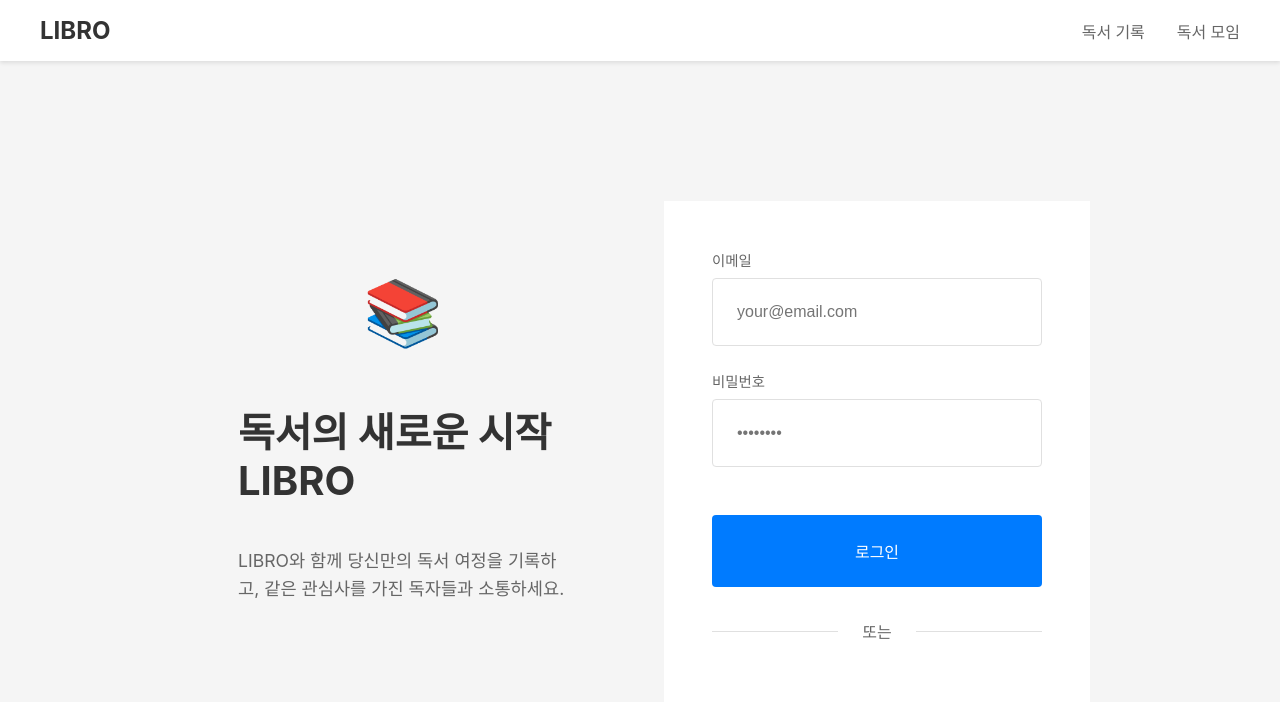
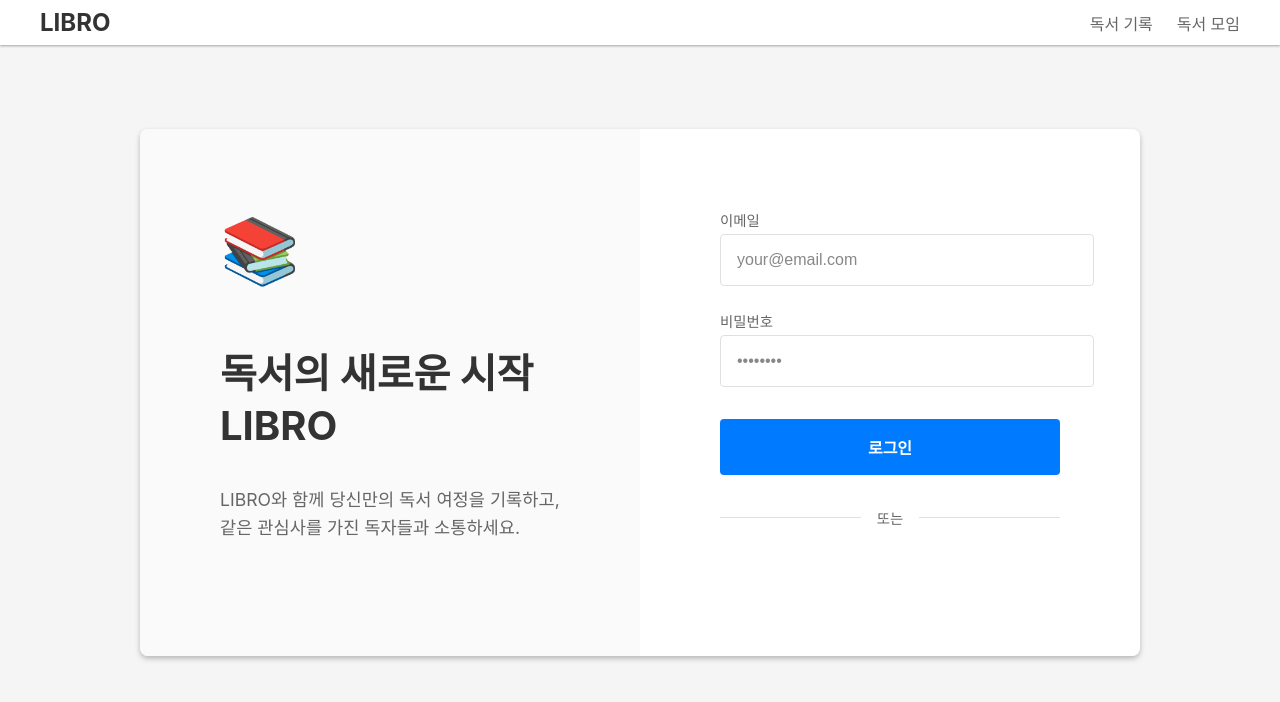
Before and after one commit to organization-hyun/libro-frontend, a React (Vite) app: page /login in a window 1280 px wide. Shown: the top 702 px of the page. Built offline with nearby package versions, Linux system fonts and the light colour scheme; no server answers.

Commit message:
로그인 기능 적용

```diff
--- a/src/App.tsx
+++ b/src/App.tsx
@@ -1,3 +1,4 @@
+import React from 'react';
 import { BrowserRouter as Router, Routes, Route, Link, Navigate } from 'react-router-dom';
 import styled from 'styled-components';
 import { theme } from './styles/theme';
--- /dev/null
+++ b/src/api/auth.ts
@@ -0,0 +1,17 @@
+import { LoginRequest, LoginResponse } from '../types/auth';
+import { api } from './axios';
+
+export const login = async (credentials: LoginRequest): Promise<LoginResponse> => {
+  const response = await api.post<LoginResponse>('/auth/login', credentials);
+  const { token } = response.data;
+
+  // Save token to localStorage
+  localStorage.setItem('token', token);
+
+  return response.data;
+};
+
+export const logout = () => {
+  localStorage.removeItem('token');
+  window.location.href = '/login';
+};
--- /dev/null
+++ b/src/api/axios.ts
@@ -0,0 +1,37 @@
+import axios, { InternalAxiosRequestConfig } from 'axios';
+
+// 프록시를 사용하므로 전체 URL이 아닌 상대 경로만 사용
+const baseURL = '/api';
+
+export const api = axios.create({
+  baseURL,
+  headers: {
+    'Content-Type': 'application/json',
+  },
+});
+
+// Request interceptor
+api.interceptors.request.use(
+  (config: InternalAxiosRequestConfig) => {
+    const token = localStorage.getItem('token');
+    if (token && config.headers) {
+      config.headers.Authorization = `Bearer ${token}`;
+    }
+    return config;
+  },
+  (error) => {
+    return Promise.reject(error);
+  }
+);
+
+// Response interceptor
+api.interceptors.response.use(
+  (response) => response,
+  async (error) => {
+    if (error.response?.status === 401) {
+      localStorage.removeItem('token');
+      window.location.href = '/login';
+    }
+    return Promise.reject(error);
+  }
+);
--- a/src/components/ProtectedRoute.tsx
+++ b/src/components/ProtectedRoute.tsx
@@ -1,17 +1,19 @@
-import { Navigate } from 'react-router-dom';
+import React from 'react';
+import { Navigate, useLocation } from 'react-router-dom';
 import { useAuth } from '../contexts/AuthContext';
 
 interface ProtectedRouteProps {
   children: React.ReactNode;
 }
 
-export function ProtectedRoute({ children }: ProtectedRouteProps) {
+export const ProtectedRoute: React.FC<ProtectedRouteProps> = ({ children }) => {
   const { isAuthenticated } = useAuth();
+  const location = useLocation();
 
   if (!isAuthenticated) {
-    // 로그인 페이지로 리다이렉트
-    return <Navigate to="/login" replace />;
+    // Redirect to login page with the return url
+    return <Navigate to="/login" state={{ from: location }} replace />;
   }
 
   return <>{children}</>;
-}
+};
--- a/src/contexts/AuthContext.tsx
+++ b/src/contexts/AuthContext.tsx
@@ -1,35 +1,68 @@
-import React, { createContext, useContext, useState, ReactNode } from 'react';
+import React, { createContext, useContext, useState, useEffect } from 'react';
+import { AuthState, LoginRequest } from '../types/auth';
+import * as authApi from '../api/auth';
 
-interface AuthContextType {
-  isAuthenticated: boolean;
-  login: () => void;
+interface AuthContextType extends AuthState {
+  login: (credentials: LoginRequest) => Promise<void>;
   logout: () => void;
 }
 
 const AuthContext = createContext<AuthContextType | undefined>(undefined);
 
-export function AuthProvider({ children }: { children: ReactNode }) {
-  const [isAuthenticated, setIsAuthenticated] = useState(false);
+export const AuthProvider: React.FC<{ children: React.ReactNode }> = ({ children }) => {
+  const [authState, setAuthState] = useState<AuthState>({
+    token: localStorage.getItem('token'),
+    isAuthenticated: !!localStorage.getItem('token'),
+  });
 
-  const login = () => {
-    setIsAuthenticated(true);
+  useEffect(() => {
+    const token = localStorage.getItem('token');
+    if (token) {
+      setAuthState({
+        token,
+        isAuthenticated: true,
+      });
+    }
+  }, []);
+
+  const login = async (credentials: LoginRequest) => {
+    try {
+      const response = await authApi.login(credentials);
+      setAuthState({
+        token: response.token,
+        isAuthenticated: true,
+      });
+    } catch (error) {
+      console.error('Login failed:', error);
+      throw error;
+    }
   };
 
   const logout = () => {
-    setIsAuthenticated(false);
+    authApi.logout();
+    setAuthState({
+      token: null,
+      isAuthenticated: false,
+    });
   };
 
   return (
-    <AuthContext.Provider value={{ isAuthenticated, login, logout }}>
+    <AuthContext.Provider
+      value={{
+        ...authState,
+        login,
+        logout,
+      }}
+    >
       {children}
     </AuthContext.Provider>
   );
-}
+};
 
-export function useAuth() {
+export const useAuth = () => {
   const context = useContext(AuthContext);
   if (context === undefined) {
     throw new Error('useAuth must be used within an AuthProvider');
   }
   return context;
-}
+};
--- a/src/pages/Login.tsx
+++ b/src/pages/Login.tsx
@@ -1,40 +1,49 @@
+import React, { useState, useEffect } from 'react';
 import { useNavigate, useLocation } from 'react-router-dom';
 import styled from 'styled-components';
 import { theme } from '../styles/theme';
 import { useAuth } from '../contexts/AuthContext';
-import { useEffect } from 'react';
 
 const LoginContainer = styled.div`
-  max-width: 900px;
+  max-width: 1000px;
   margin: 60px auto;
-  padding: ${theme.spacing.xl};
   display: flex;
-  gap: ${theme.spacing.xl};
   background: ${theme.colors.background.main};
+  border-radius: ${theme.borderRadius.md};
+  box-shadow: ${theme.shadows.md};
+  overflow: hidden;
 `;
 
 const LeftSection = styled.div`
   flex: 1;
-  padding: ${theme.spacing.xl};
+  padding: 80px;
   display: flex;
   flex-direction: column;
   justify-content: center;
+  background: ${theme.colors.background.light};
 `;
 
 const RightSection = styled.div`
   flex: 1;
-  padding: ${theme.spacing.xl};
+  padding: 80px;
   display: flex;
   flex-direction: column;
   justify-content: center;
   background: ${theme.colors.background.white};
 `;
 
+const BookIcon = styled.div`
+  font-size: 4rem;
+  color: ${theme.colors.primary};
+  margin-bottom: ${theme.spacing.xl};
+`;
+
 const WelcomeText = styled.h1`
   font-size: 2.5rem;
   color: ${theme.colors.text.primary};
   margin-bottom: ${theme.spacing.md};
-  line-height: 1.2;
+  line-height: 1.3;
+  font-weight: 700;
 `;
 
 const SubText = styled.p`
@@ -47,7 +56,8 @@ const SubText = styled.p`
 const LoginForm = styled.form`
   display: flex;
   flex-direction: column;
-  gap: ${theme.spacing.md};
+  gap: ${theme.spacing.lg};
+  width: 100%;
 `;
 
 const InputGroup = styled.div`
@@ -59,6 +69,7 @@ const InputGroup = styled.div`
 const Label = styled.label`
   color: ${theme.colors.text.secondary};
   font-size: 0.9rem;
+  font-weight: 500;
 `;
 
 const Input = styled.input`
@@ -66,11 +77,17 @@ const Input = styled.input`
   border: 1px solid ${theme.colors.border};
   border-radius: ${theme.borderRadius.sm};
   font-size: 1rem;
-  transition: border-color ${theme.transitions.default};
+  width: 100%;
+  transition: all ${theme.transitions.default};
 
   &:focus {
     outline: none;
     border-color: ${theme.colors.primary};
+    box-shadow: 0 0 0 3px rgba(0, 123, 255, 0.1);
+  }
+
+  &::placeholder {
+    color: ${theme.colors.text.light};
   }
 `;
 
@@ -82,9 +99,10 @@ const LoginButton = styled.button`
   border: none;
   border-radius: ${theme.borderRadius.sm};
   font-size: 1rem;
+  font-weight: 600;
   cursor: pointer;
   transition: all ${theme.transitions.default};
-  margin-top: ${theme.spacing.md};
+  margin-top: ${theme.spacing.sm};
 
   &:hover {
     background-color: ${theme.colors.primaryDark};
@@ -94,14 +112,21 @@ const LoginButton = styled.button`
   &:active {
     transform: translateY(0);
   }
+
+  &:disabled {
+    background-color: ${theme.colors.disabled};
+    cursor: not-allowed;
+    transform: none;
+  }
 `;
 
 const Divider = styled.div`
   display: flex;
   align-items: center;
   text-align: center;
-  margin: ${theme.spacing.lg} 0;
+  margin: ${theme.spacing.xl} 0;
   color: ${theme.colors.text.secondary};
+  font-size: 0.9rem;
 
   &::before,
   &::after {
@@ -123,19 +148,41 @@ const GoogleButtonContainer = styled.div`
   width: 100%;
   display: flex;
   justify-content: center;
+  margin-top: ${theme.spacing.md};
 `;
 
-const BookIcon = styled.div`
-  font-size: 4rem;
-  color: ${theme.colors.primary};
-  margin-bottom: ${theme.spacing.lg};
+const ErrorMessage = styled.p`
+  color: ${theme.colors.error};
   text-align: center;
+  margin-top: ${theme.spacing.sm};
+  font-size: 0.9rem;
 `;
 
-export default function Login() {
-  const { login } = useAuth();
+const Login = () => {
   const navigate = useNavigate();
   const location = useLocation();
+  const { login } = useAuth();
+  const [email, setEmail] = useState('');
+  const [password, setPassword] = useState('');
+  const [error, setError] = useState('');
+  const [isLoading, setIsLoading] = useState(false);
+
+  const from = location.state?.from?.pathname || '/';
+
+  const handleSubmit = async (e: React.FormEvent) => {
+    e.preventDefault();
+    setError('');
+    setIsLoading(true);
+
+    try {
+      await login({ email, password });
+      navigate(from, { replace: true });
+    } catch (err) {
+      setError('로그인에 실패했습니다. 이메일과 비밀번호를 확인해주세요.');
+    } finally {
+      setIsLoading(false);
+    }
+  };
 
   useEffect(() => {
     // Google 로그인 버튼 초기화
@@ -150,31 +197,26 @@ export default function Login() {
     };
   }, []);
 
-  const handleLogin = (e: React.FormEvent) => {
-    e.preventDefault();
-    login();
-    const from = location.state?.from?.pathname || '/';
-    navigate(from, { replace: true });
-  };
-
   return (
     <LoginContainer>
       <LeftSection>
         <BookIcon>📚</BookIcon>
-        <WelcomeText>독서의 새로운 시작 LIBRO</WelcomeText>
+        <WelcomeText>독서의 새로운 시작<br />LIBRO</WelcomeText>
         <SubText>
-          LIBRO와 함께 당신만의 독서 여정을 기록하고,
+          LIBRO와 함께 당신만의 독서 여정을 기록하고,<br />
           같은 관심사를 가진 독자들과 소통하세요.
         </SubText>
       </LeftSection>
       <RightSection>
-        <LoginForm onSubmit={handleLogin}>
+        <LoginForm onSubmit={handleSubmit}>
           <InputGroup>
             <Label htmlFor="email">이메일</Label>
             <Input
               id="email"
               type="email"
               placeholder="your@email.com"
+              value={email}
+              onChange={(e) => setEmail(e.target.value)}
               required
             />
           </InputGroup>
@@ -184,12 +226,15 @@ export default function Login() {
               id="password"
               type="password"
               placeholder="••••••••"
+              value={password}
+              onChange={(e) => setPassword(e.target.value)}
               required
             />
           </InputGroup>
-          <LoginButton type="submit">
-            로그인
+          <LoginButton type="submit" disabled={isLoading}>
+            {isLoading ? '로그인 중...' : '로그인'}
           </LoginButton>
+          {error && <ErrorMessage>{error}</ErrorMessage>}
         </LoginForm>
 
         <Divider>또는</Divider>
@@ -217,4 +262,6 @@ export default function Login() {
       </RightSection>
     </LoginContainer>
   );
-}
+};
+
+export default Login;
--- a/src/styles/theme.ts
+++ b/src/styles/theme.ts
@@ -13,24 +13,27 @@ export const theme = {
       light: '#fafafa',
     },
     border: '#e0e0e0',
+    error: '#dc3545',
+    disabled: '#6c757d',
   },
   spacing: {
-    xs: '0.5rem',
-    sm: '1rem',
-    md: '1.5rem',
-    lg: '2rem',
-    xl: '3rem',
+    xs: '0.25rem',
+    sm: '0.5rem',
+    md: '1rem',
+    lg: '1.5rem',
+    xl: '2rem',
   },
   borderRadius: {
-    sm: '4px',
-    md: '8px',
-    lg: '50%',
+    sm: '0.25rem',
+    md: '0.5rem',
+    lg: '1rem',
   },
   shadows: {
-    sm: '0 2px 4px rgba(0, 0, 0, 0.1)',
-    md: '0 2px 8px rgba(0, 0, 0, 0.2)',
+    sm: '0 1px 3px rgba(0, 0, 0, 0.12), 0 1px 2px rgba(0, 0, 0, 0.24)',
+    md: '0 3px 6px rgba(0, 0, 0, 0.15), 0 2px 4px rgba(0, 0, 0, 0.12)',
+    lg: '0 10px 20px rgba(0, 0, 0, 0.15), 0 3px 6px rgba(0, 0, 0, 0.10)',
   },
   transitions: {
-    default: '0.2s',
+    default: '0.3s ease',
   },
 } as const;
--- /dev/null
+++ b/src/types/auth.ts
@@ -0,0 +1,13 @@
+export interface LoginRequest {
+  email: string;
+  password: string;
+}
+
+export interface LoginResponse {
+  token: string;
+}
+
+export interface AuthState {
+  token: string | null;
+  isAuthenticated: boolean;
+}
```
